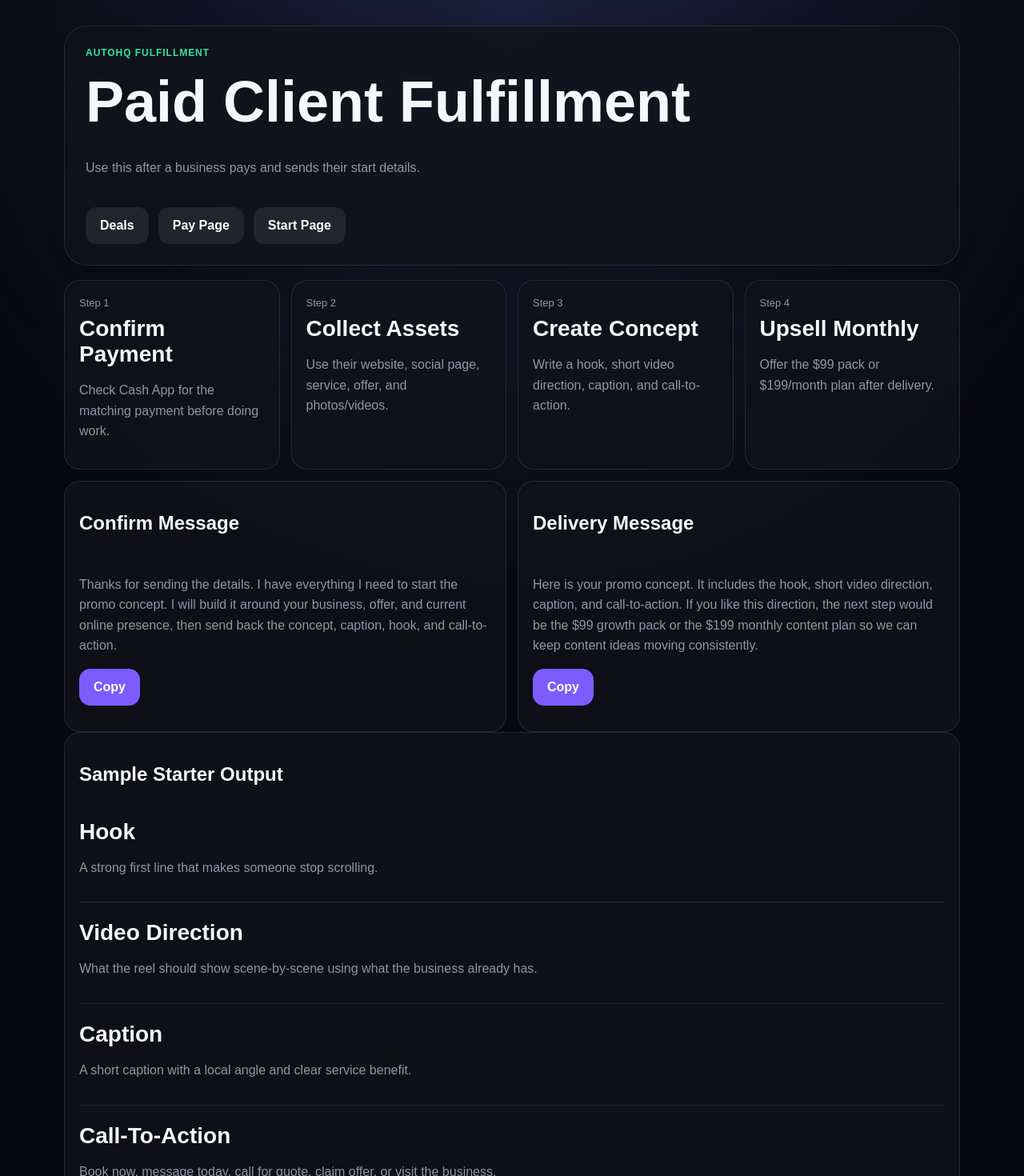
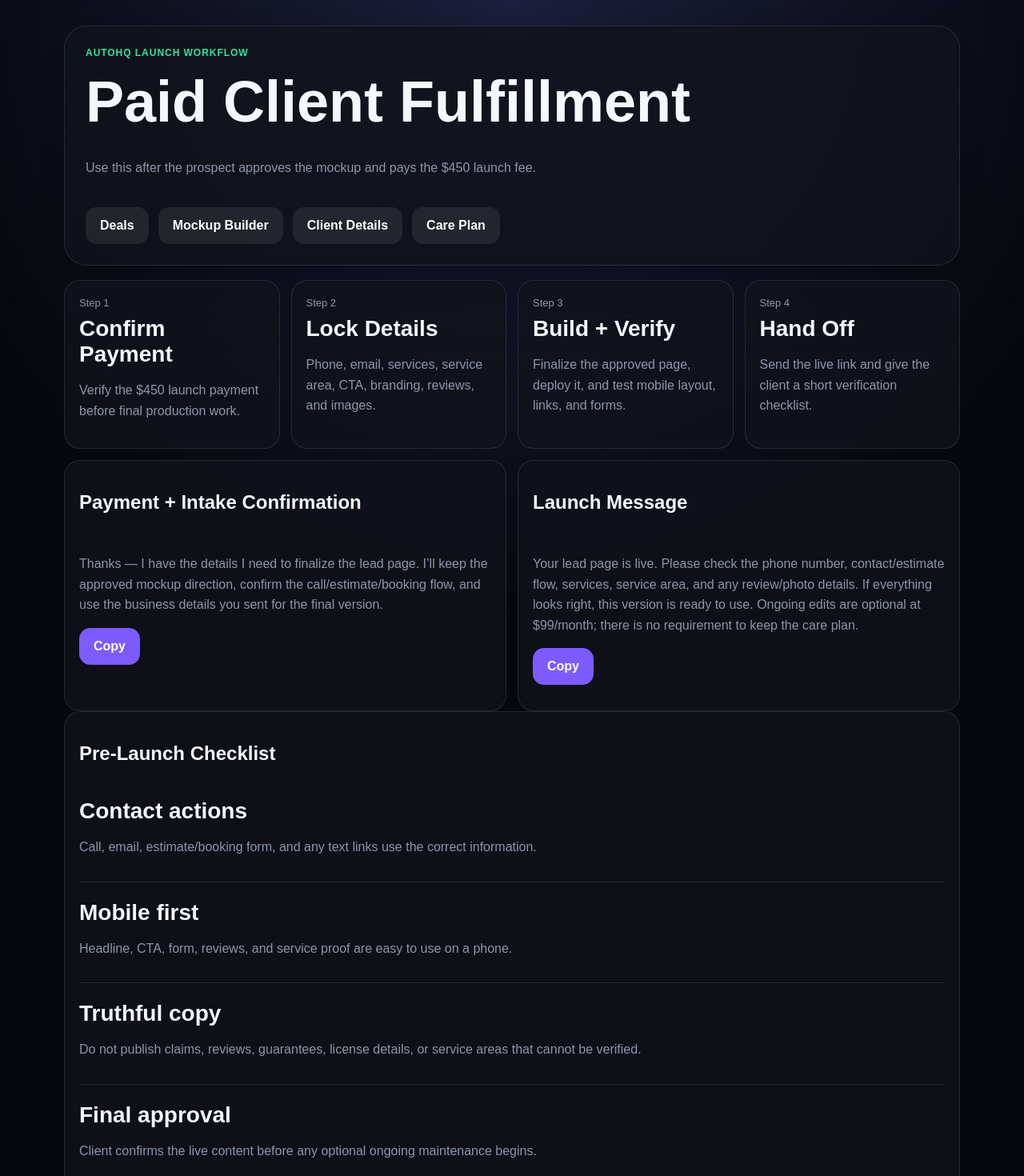
Before and after one commit to GCreative850/auto, a Next.js app: page /fulfillment in a window 1280 px wide. Shown: the top 1470 px of the page at 80% size. Built offline with nearby package versions, Linux system fonts and the light colour scheme.

Commit message:
Convert fulfillment to lead-page launch workflow

```diff
--- a/app/fulfillment/page.tsx
+++ b/app/fulfillment/page.tsx
@@ -1,7 +1,7 @@
 "use client";
 
-const intakeReply = `Thanks for sending the details. I have everything I need to start the promo concept. I will build it around your business, offer, and current online presence, then send back the concept, caption, hook, and call-to-action.`;
-const deliveryMessage = `Here is your promo concept. It includes the hook, short video direction, caption, and call-to-action. If you like this direction, the next step would be the $99 growth pack or the $199 monthly content plan so we can keep content ideas moving consistently.`;
+const intakeReply = `Thanks — I have the details I need to finalize the lead page. I’ll keep the approved mockup direction, confirm the call/estimate/booking flow, and use the business details you sent for the final version.`;
+const deliveryMessage = `Your lead page is live. Please check the phone number, contact/estimate flow, services, service area, and any review/photo details. If everything looks right, this version is ready to use. Ongoing edits are optional at $99/month; there is no requirement to keep the care plan.`;
 
 export default function FulfillmentPage() {
   async function copy(text: string) {
@@ -11,40 +11,41 @@
   return (
     <main className="container">
       <section className="hero">
-        <div className="kicker">AutoHQ Fulfillment</div>
+        <div className="kicker">AutoHQ Launch Workflow</div>
         <h1>Paid Client Fulfillment</h1>
-        <p>Use this after a business pays and sends their start details.</p>
+        <p>Use this after the prospect approves the mockup and pays the $450 launch fee.</p>
         <div className="actions">
           <a className="secondary" href="/deals">Deals</a>
-          <a className="secondary" href="/pay">Pay Page</a>
-          <a className="secondary" href="/start">Start Page</a>
+          <a className="secondary" href="/concept-builder">Mockup Builder</a>
+          <a className="secondary" href="/start">Client Details</a>
+          <a className="secondary" href="/upsell">Care Plan</a>
         </div>
       </section>
 
       <section className="grid">
-        <div className="card"><span>Step 1</span><strong>Confirm Payment</strong><p>Check Cash App for the matching payment before doing work.</p></div>
-        <div className="card"><span>Step 2</span><strong>Collect Assets</strong><p>Use their website, social page, service, offer, and photos/videos.</p></div>
-        <div className="card"><span>Step 3</span><strong>Create Concept</strong><p>Write a hook, short video direction, caption, and call-to-action.</p></div>
-        <div className="card"><span>Step 4</span><strong>Upsell Monthly</strong><p>Offer the $99 pack or $199/month plan after delivery.</p></div>
+        <div className="card"><span>Step 1</span><strong>Confirm Payment</strong><p>Verify the $450 launch payment before final production work.</p></div>
+        <div className="card"><span>Step 2</span><strong>Lock Details</strong><p>Phone, email, services, service area, CTA, branding, reviews, and images.</p></div>
+        <div className="card"><span>Step 3</span><strong>Build + Verify</strong><p>Finalize the approved page, deploy it, and test mobile layout, links, and forms.</p></div>
+        <div className="card"><span>Step 4</span><strong>Hand Off</strong><p>Send the live link and give the client a short verification checklist.</p></div>
       </section>
 
       <section className="board">
         <div className="card">
-          <h2>Confirm Message</h2>
+          <h2>Payment + Intake Confirmation</h2>
           <div className="item"><p>{intakeReply}</p><button className="primary button-reset small" onClick={() => copy(intakeReply)}>Copy</button></div>
         </div>
         <div className="card">
-          <h2>Delivery Message</h2>
+          <h2>Launch Message</h2>
           <div className="item"><p>{deliveryMessage}</p><button className="primary button-reset small" onClick={() => copy(deliveryMessage)}>Copy</button></div>
         </div>
       </section>
 
       <section className="card">
-        <h2>Sample Starter Output</h2>
-        <div className="item"><strong>Hook</strong><p>A strong first line that makes someone stop scrolling.</p></div>
-        <div className="item"><strong>Video Direction</strong><p>What the reel should show scene-by-scene using what the business already has.</p></div>
-        <div className="item"><strong>Caption</strong><p>A short caption with a local angle and clear service benefit.</p></div>
-        <div className="item"><strong>Call-To-Action</strong><p>Book now, message today, call for quote, claim offer, or visit the business.</p></div>
+        <h2>Pre-Launch Checklist</h2>
+        <div className="item"><strong>Contact actions</strong><p>Call, email, estimate/booking form, and any text links use the correct information.</p></div>
+        <div className="item"><strong>Mobile first</strong><p>Headline, CTA, form, reviews, and service proof are easy to use on a phone.</p></div>
+        <div className="item"><strong>Truthful copy</strong><p>Do not publish claims, reviews, guarantees, license details, or service areas that cannot be verified.</p></div>
+        <div className="item"><strong>Final approval</strong><p>Client confirms the live content before any optional ongoing maintenance begins.</p></div>
       </section>
     </main>
   );
```
